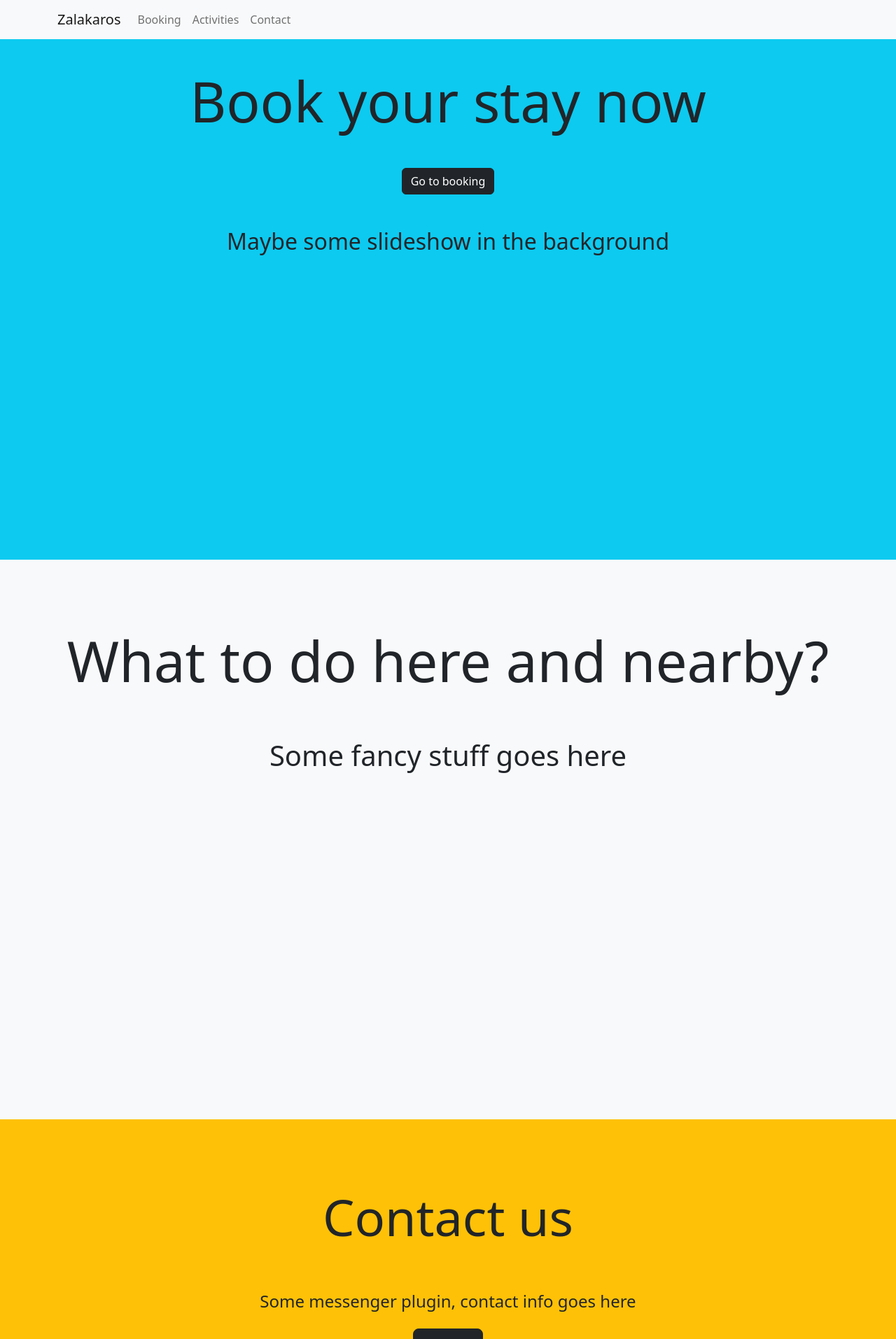
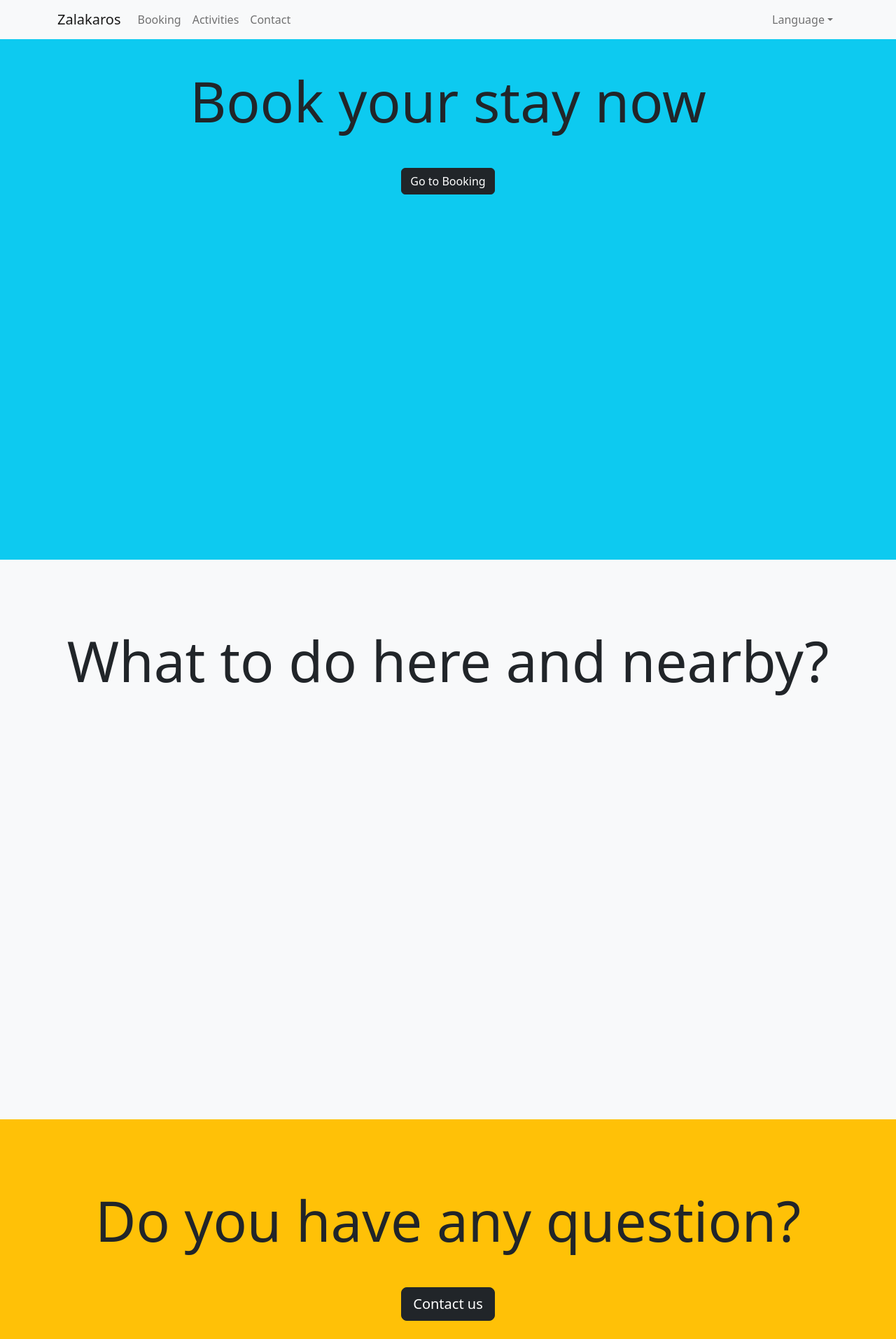
Before and after one commit to artibarti/zalakaros, a React (Create React App) app: page / in a window 1280 px wide. Shown: the top 1914 px of the page at 70% size. Built offline with nearby package versions, Linux system fonts and the light colour scheme; the HTML template or start-up script is replaced by a standard one.

Commit message:
Added i18n support

```diff
--- a/package.json
+++ b/package.json
@@ -13,9 +13,12 @@
     "@types/react-dom": "^17.0.0",
     "bootstrap": "5.1.0",
     "gh-pages": "^3.2.3",
+    "i18next": "^20.4.0",
+    "i18next-browser-languagedetector": "^6.1.2",
     "react": "^17.0.2",
     "react-bootstrap": "^2.0.0-beta.5",
     "react-dom": "^17.0.2",
+    "react-i18next": "^11.11.4",
     "react-icons": "^4.2.0",
     "react-scripts": "4.0.3",
     "typescript": "^4.1.2",
--- a/src/App.tsx
+++ b/src/App.tsx
@@ -1,13 +1,23 @@
 import { AppNavbar } from './components/nav-bar';
 import { Home } from './components/home/home';
+import { i18nInstance } from './i18n';
 
 import 'bootstrap/dist/css/bootstrap.min.css';
 import "./App.css";
+import { useState } from 'react';
 
 function App() {
+
+  const [currentLanguage, setCurrentLanguage] = useState(i18nInstance.language)
+
+  const changeLanguage = (countryCode: string) => {
+    i18nInstance.changeLanguage(countryCode);
+    setCurrentLanguage(countryCode);
+  }
+
   return (
     <div className="p-0 m-0">
-      <AppNavbar />
+      <AppNavbar onChangeLanguage={changeLanguage}/>
       <Home />
     </div>
   );
--- /dev/null
+++ b/src/assets/i18n/en.json
@@ -0,0 +1,21 @@
+{
+    "nav-bar": {
+        "booking": "Booking",
+        "activities": "Activities",
+        "contact": "Contact",
+        "language": "Language"
+    },
+    "home": {
+        "booking-panel": {
+            "book-your-stay-now": "Book your stay now",
+            "go-to-booking": "Go to Booking"
+        },
+        "activities-panel": {
+            "what-to-do": "What to do here and nearby?"
+        },
+        "contact-panel": {
+            "do-you-have-questions": "Do you have any question?",
+            "contact-us": "Contact us"
+        }
+    }
+}
--- /dev/null
+++ b/src/assets/i18n/hu.json
@@ -0,0 +1,21 @@
+{
+    "nav-bar": {
+        "booking": "Foglalás",
+        "activities": "Programok",
+        "contact": "Kapcsolat",
+        "language": "Nyelv"
+    },
+    "home": {
+        "booking-panel": {
+            "book-your-stay-now": "Foglalj most",
+            "go-to-booking": "Váltás a Bookingra"
+        },
+        "activities-panel": {
+            "what-to-do": "Milyen programok várnak rád?"
+        },
+        "contact-panel": {
+            "do-you-have-questions": "Van bármi kérdésed?",
+            "contact-us": "Zaklass minket bátran"
+        }
+    }
+}
--- a/src/components/home/home.tsx
+++ b/src/components/home/home.tsx
@@ -1,28 +1,36 @@
 import { Button } from "react-bootstrap";
+import { Trans } from "react-i18next";
 import { HomeContainer, HomePanel } from "./home-container";
 
 export function Home() {
 
+	const panelTitle = (i18nKey: string, defaultText: string) => {
+		return (<div className="display-1 py-5 text-center">
+			<Trans i18nKey={i18nKey}>{defaultText}</Trans>
+		</div>);
+	};
+
 	const bookingPanel = (
 		<HomePanel id="booking" className="bg-info text-center">
-			<div className="display-1 py-5 text-center">Book your stay now</div>
-			<Button variant="dark">Go to booking</Button>
-			<div className="h2 py-5 text-center">Maybe some slideshow in the background</div>
+			{panelTitle("home.booking-panel.book-your-stay-now", "Book your stay now")}
+			<Button variant="dark">
+				<Trans i18nKey="home.booking-panel.go-to-booking">Go to Booking</Trans>
+			</Button>
 		</HomePanel>
 	);
 
 	const activitiesPanel = (
 		<HomePanel id="activities" className="bg-light text-center">
-			<div className="display-1 py-5">What to do here and nearby?</div>
-			<div className="h1 py-3">Some fancy stuff goes here</div>
+			{panelTitle("home.activities-panel.what-to-do", "What to do here and nearby?")}
 		</HomePanel>
 	);
 
 	const contactPanel = (
 		<HomePanel id="contact" className="bg-warning text-center">
-			<div className="display-2 py-5">Contact us</div>
-			<div className="h4 py-3">Some messenger plugin, contact info goes here</div>
-			<Button variant="dark" size="lg">Text us</Button>
+			{panelTitle("home.contact-panel.do-you-have-questions", "Do you have questions?")}
+			<Button variant="dark" size="lg">
+				<Trans i18nKey="home.contact-panel.contact-us">Contact us</Trans>
+			</Button>
 		</HomePanel>
 	);
 
--- a/src/components/nav-bar.tsx
+++ b/src/components/nav-bar.tsx
@@ -1,6 +1,23 @@
-import { Container, Nav, Navbar } from "react-bootstrap"
+import { Container, Nav, Navbar, NavDropdown } from "react-bootstrap";
+import { Trans, useTranslation } from "react-i18next";
+import { LocaleDefinition, locales } from "../i18n";
 
-export function AppNavbar() {
+export interface AppNavBarProps {
+	onChangeLanguage: (countryCode: string) => void;
+};
+
+export function AppNavbar(props: AppNavBarProps) {
+
+	const { t } = useTranslation();
+
+	const createLanguageSelectionMenuItem = (locale: LocaleDefinition) => {
+		return (
+			<NavDropdown.Item onClick={() => props.onChangeLanguage(locale.countryCode)}>
+				{locale.displayedCountryCode}
+			</NavDropdown.Item>
+		);
+	}
+
 	return (
 		<Navbar id="app-navbar" fixed="top" collapseOnSelect expand="lg" bg="light" variant="light">
 			<Container>
@@ -8,9 +25,14 @@ export function AppNavbar() {
 				<Navbar.Toggle aria-controls="responsive-navbar-nav" />
 				<Navbar.Collapse id="responsive-navbar-nav">
 					<Nav className="me-auto">
-						<Nav.Link href="#booking">Booking</Nav.Link>
-						<Nav.Link href="#activities">Activities</Nav.Link>
-						<Nav.Link href="#contact">Contact</Nav.Link>
+						<Nav.Link href="#booking"><Trans i18nKey="nav-bar.booking">Bookindg</Trans></Nav.Link>
+						<Nav.Link href="#activities"><Trans i18nKey="nav-bar.activities">Activities</Trans></Nav.Link>
+						<Nav.Link href="#contact"><Trans i18nKey="nav-bar.contact">Contact</Trans></Nav.Link>
+					</Nav>
+					<Nav>
+						<NavDropdown title={t("nav-bar.language", "Language")} id="collasible-nav-dropdown">
+							{locales.map(locale => createLanguageSelectionMenuItem(locale))}
+						</NavDropdown>
 					</Nav>
 				</Navbar.Collapse>
 			</Container>
--- /dev/null
+++ b/src/i18n.ts
@@ -0,0 +1,50 @@
+import i18n, { Resource } from "i18next";
+import { initReactI18next } from "react-i18next";
+import detector from "i18next-browser-languagedetector";
+import translationEN from "./assets/i18n/en.json";
+import translationHU from "./assets/i18n/hu.json";
+
+export interface LocaleDefinition {
+  translation: any;
+  countryCode: string,
+  displayedCountryCode: string;
+  flagIcon?: string;
+};
+
+export const locales : Array<LocaleDefinition> = [
+  {
+    translation: translationEN,
+    countryCode: "en",
+    displayedCountryCode: "EN",
+    flagIcon: "",
+  },
+  {
+    translation: translationHU,
+    countryCode: "hu",
+    displayedCountryCode: "HU",
+    flagIcon: "",
+  }
+]
+
+const createi18nResources = () => {
+  var result = {} as Resource;
+  locales.forEach(locale => {
+    result[locale.countryCode] = {
+      translation: locale.translation
+    }
+  });
+  return result;
+}
+
+i18n
+  .use(detector)
+  .use(initReactI18next)
+  .init({
+    resources: createi18nResources(),
+    fallbackLng: "en",
+    interpolation: {
+      escapeValue: false
+    }
+  });
+
+export { i18n as i18nInstance };
```
Also changed, not shown: 1 other file (tests, documents, lock files or other folders). Lines whose indentation alone changed are shown as unchanged.
